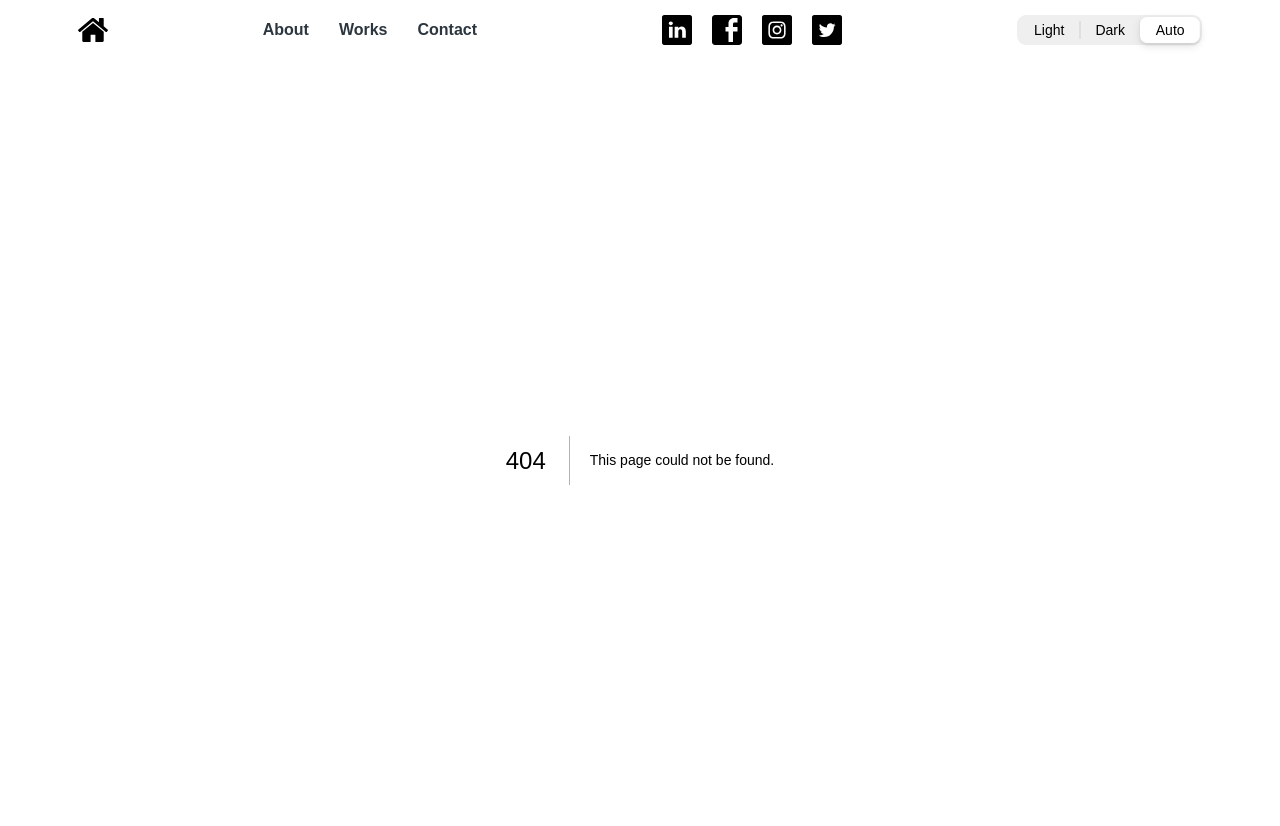
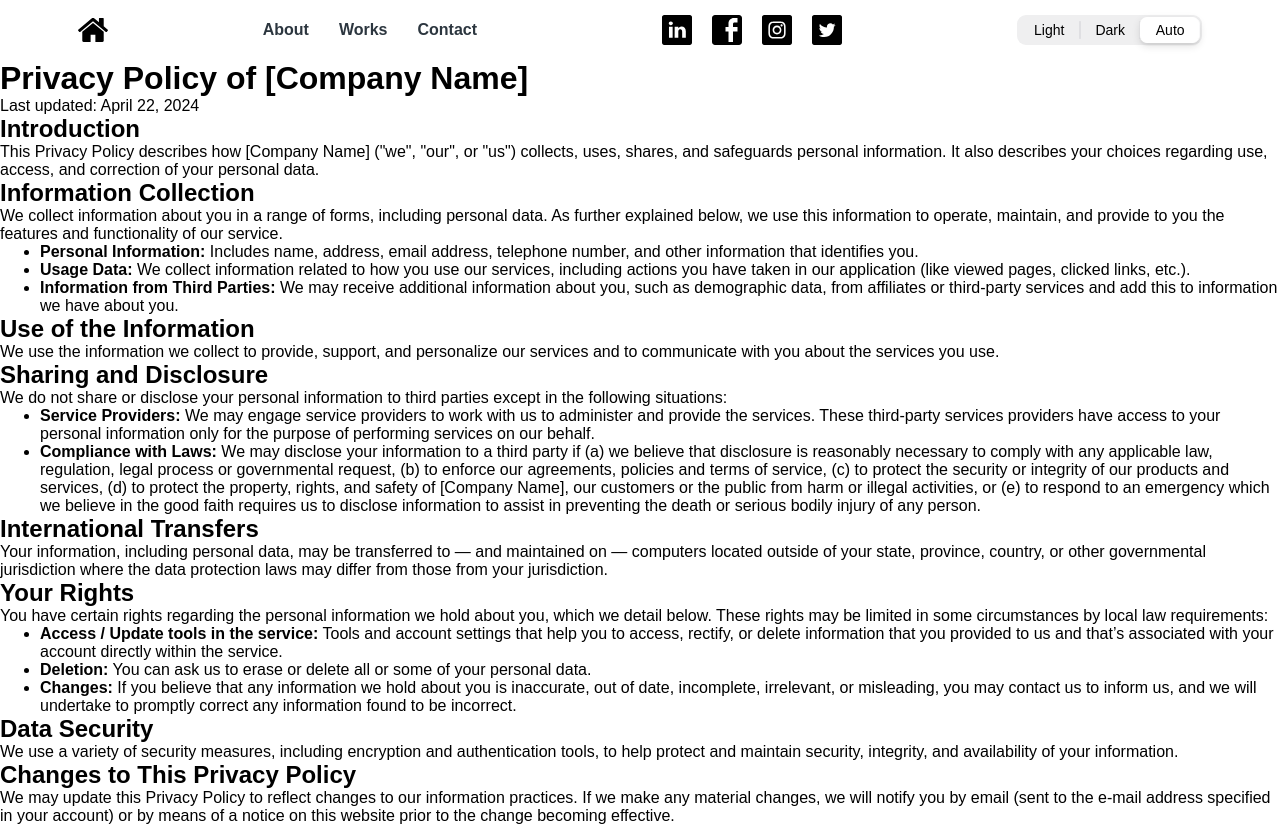
Before and after one commit to joshuacardozo1994/personal-website, a Next.js app: page /comprehensive-privacy-policy in a window 1280 px wide. Before the commit this address had no page. Shown: the top 826 px of the page. Built offline with nearby package versions, Linux system fonts and the light colour scheme.

Commit message:
added more privacy policies

```diff
--- /dev/null
+++ b/pages/comprehensive-privacy-policy.js
@@ -0,0 +1,50 @@
+export default function PrivacyPolicy() {
+    return (
+        <>
+            <h1>Privacy Policy of [Company Name]</h1>
+            <p>Last updated: April 22, 2024</p>
+
+            <h2>Introduction</h2>
+            <p>This Privacy Policy describes how [Company Name] ("we", "our", or "us") collects, uses, shares, and safeguards personal information. It also describes your choices regarding use, access, and correction of your personal data.</p>
+
+            <h2>Information Collection</h2>
+            <p>We collect information about you in a range of forms, including personal data. As further explained below, we use this information to operate, maintain, and provide to you the features and functionality of our service.</p>
+            <ul>
+                <li><strong>Personal Information:</strong> Includes name, address, email address, telephone number, and other information that identifies you.</li>
+                <li><strong>Usage Data:</strong> We collect information related to how you use our services, including actions you have taken in our application (like viewed pages, clicked links, etc.).</li>
+                <li><strong>Information from Third Parties:</strong> We may receive additional information about you, such as demographic data, from affiliates or third-party services and add this to information we have about you.</li>
+            </ul>
+
+            <h2>Use of the Information</h2>
+            <p>We use the information we collect to provide, support, and personalize our services and to communicate with you about the services you use.</p>
+
+            <h2>Sharing and Disclosure</h2>
+            <p>We do not share or disclose your personal information to third parties except in the following situations:</p>
+            <ul>
+                <li><strong>Service Providers:</strong> We may engage service providers to work with us to administer and provide the services. These third-party services providers have access to your personal information only for the purpose of performing services on our behalf.</li>
+                <li><strong>Compliance with Laws:</strong> We may disclose your information to a third party if (a) we believe that disclosure is reasonably necessary to comply with any applicable law, regulation, legal process or governmental request, (b) to enforce our agreements, policies and terms of service, (c) to protect the security or integrity of our products and services, (d) to protect the property, rights, and safety of [Company Name], our customers or the public from harm or illegal activities, or (e) to respond to an emergency which we believe in the good faith requires us to disclose information to assist in preventing the death or serious bodily injury of any person.</li>
+            </ul>
+
+            <h2>International Transfers</h2>
+            <p>Your information, including personal data, may be transferred to — and maintained on — computers located outside of your state, province, country, or other governmental jurisdiction where the data protection laws may differ from those from your jurisdiction.</p>
+
+            <h2>Your Rights</h2>
+            <p>You have certain rights regarding the personal information we hold about you, which we detail below. These rights may be limited in some circumstances by local law requirements:</p>
+            <ul>
+                <li><strong>Access / Update tools in the service:</strong> Tools and account settings that help you to access, rectify, or delete information that you provided to us and that’s associated with your account directly within the service.</li>
+                <li><strong>Deletion:</strong> You can ask us to erase or delete all or some of your personal data.</li>
+                <li><strong>Changes:</strong> If you believe that any information we hold about you is inaccurate, out of date, incomplete, irrelevant, or misleading, you may contact us to inform us, and we will undertake to promptly correct any information found to be incorrect.</li>
+            </ul>
+
+            <h2>Data Security</h2>
+            <p>We use a variety of security measures, including encryption and authentication tools, to help protect and maintain security, integrity, and availability of your information.</p>
+
+            <h2>Changes to This Privacy Policy</h2>
+            <p>We may update this Privacy Policy to reflect changes to our information practices. If we make any material changes, we will notify you by email (sent to the e-mail address specified in your account) or by means of a notice on this website prior to the change becoming effective.</p>
+
+            <h2>Contact Us</h2>
+            <p>If you have any questions about this Privacy Policy, please contact us at [Contact Email/Phone].</p>
+
+        </>
+    )
+}
```
